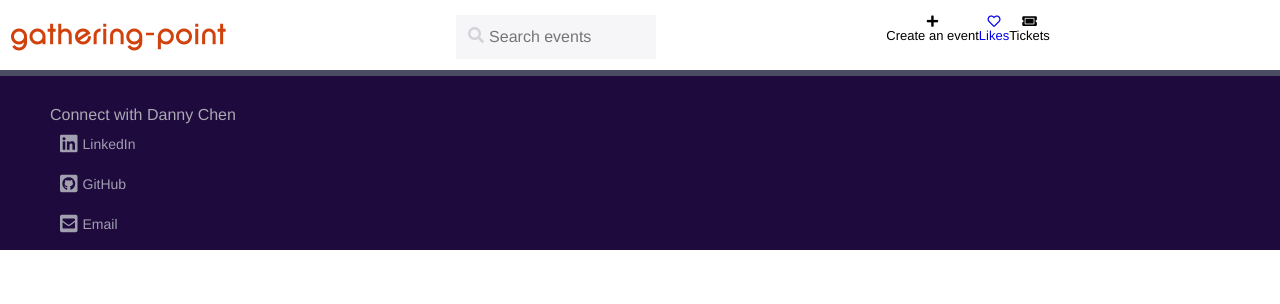
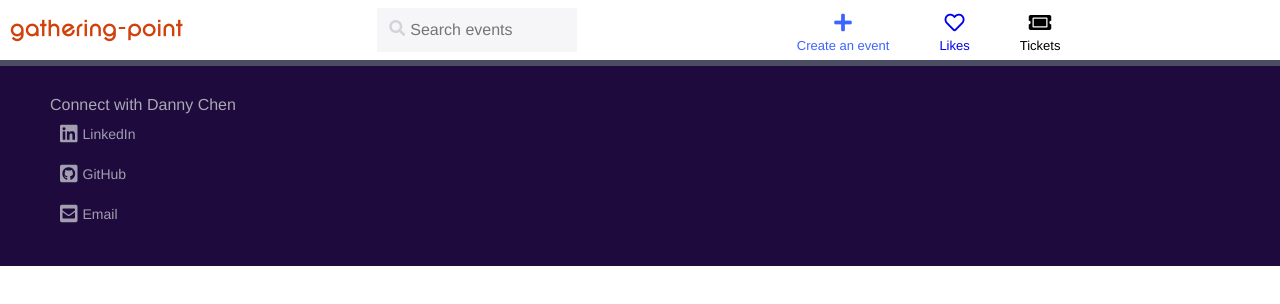
Before and after one commit to dchen284/gathering-point-solo, a React (Create React App) app in the folder frontend/: page / in a window 1280 px wide. Shown: the top 304 px of the page. Built offline with nearby package versions, Linux system fonts and the light colour scheme; no server answers.

Commit message:
move sizing of footer and nav to its own css sheet, rework create event button on nav bar

```diff
--- a/frontend/src/components/EventFormModal/index.js
+++ b/frontend/src/components/EventFormModal/index.js
@@ -1,13 +1,21 @@
 import React, { useState } from 'react';
 import { Modal } from '../../context/Modal';
 import EventForm from './EventForm';
+import '../Navigation/Navigation.css';
 
 function EventFormModal({ formAction }) {
   const [showModal, setShowModal] = useState(false);
 
   return (
     <>
-      <button className="pure-button" onClick={() => setShowModal(true)}>{`${formAction} Event`}</button>
+      <div
+      className="nav__button nav__button--create_event"
+      onClick={() => setShowModal(true)}
+      >
+          <i className="fas fa-plus"></i>
+          <div>Create an event</div>
+        {/* {`${formAction} Event`} */}
+      </div>
       {showModal && (
         <Modal onClose={() => setShowModal(false)}>
           <EventForm formAction={formAction} setShowModal={setShowModal}/>
--- a/frontend/src/components/Footer/Footer.css
+++ b/frontend/src/components/Footer/Footer.css
@@ -4,7 +4,7 @@
     background-color: #1E0A3C;
     border-top: #4B4D63 solid 6px;
     width: 100%;
-    height: 100%;
+    height: 200px;
 }
 
 
--- a/frontend/src/components/Navigation/Navigation.css
+++ b/frontend/src/components/Navigation/Navigation.css
@@ -6,8 +6,7 @@
     justify-content: space-between;
     align-content: center;
     box-sizing: border-box;
-    margin-top: 15px;
-    margin-bottom: 15px;
+    height: 60px;
     padding-inline-start: 0px;
 }
 
@@ -22,10 +21,25 @@
     justify-content: center;
     align-items: center;
     font-size: 13px;
+    height: 100%;
+    padding-left: 20px;
+    padding-right: 20px;
+    margin-left: 5px;
+    margin-right: 5px;
+    cursor: pointer;
 }
 
 .nav__button:hover {
     background-color: #F6F5F8;
+}
+
+.nav__button--create_event {
+    color: #3D64FF;
+}
+
+.nav__button i {
+    font-size: 20px;
+    margin: 5px;
 }
 
 .nav__logo {
@@ -33,6 +47,8 @@
     justify-content: flex-start;
     align-self: center;
     margin-left: 10px;
+    margin-top: 15px;
+    margin-bottom: 15px;
 }
 
 .nav__logo__text {
@@ -41,7 +57,7 @@
     align-content: center;
 
     color: #d1410c;
-    font-size: 30px;
+    font-size: 24px;
     font-family: "SF New Republic Bold", sans-serif;
 }
 
--- a/frontend/src/components/Navigation/Navigation.js
+++ b/frontend/src/components/Navigation/Navigation.js
@@ -26,7 +26,7 @@ function Navigation({ isLoaded }){
           <img src={sessionUser.profileImageUrl} /> :
           null
         } */}
-        <EventFormModal formAction='Create' />
+        {/* <EventFormModal formAction='Create' /> */}
         <ProfileButton user={sessionUser} />
       </>
     );
@@ -60,12 +60,8 @@ function Navigation({ isLoaded }){
           </input>
         </div> */}
       </li>
-      <li>
-        <div className="nav__button_container">
-          <div className="nav__button">
-            <i className="fas fa-plus"></i>
-            <div>Create an event</div>
-          </div>
+      <li className="nav__button_container">
+          <EventFormModal formAction='Create' />
         <Link to={`/users/${sessionUser?.id}/likes`}>
           <div className="nav__button">
             <i className="far fa-heart"></i>
@@ -77,12 +73,6 @@ function Navigation({ isLoaded }){
           <i className="fas fa-ticket-alt"></i>
           <div>Tickets</div>
         </div>
-        </div>
-
-
-        {/* <i className="fas fa-heart"></i> */}
-        {/* <i className="far fa-heart"></i> */}
-        {/* <i className="fas fa-ticket-alt"></i> */}
       </li>
       <li>
         {/* <NavLink exact to="/">
--- a/frontend/src/index.css
+++ b/frontend/src/index.css
@@ -32,7 +32,7 @@ button {
 
 .page-wrapper {
     display: grid;
-    grid-template-rows: 70px 1fr 200px;
+    grid-template-rows: auto 1fr auto;
 
 }
 
```
Lines whose indentation alone changed are shown as unchanged.
